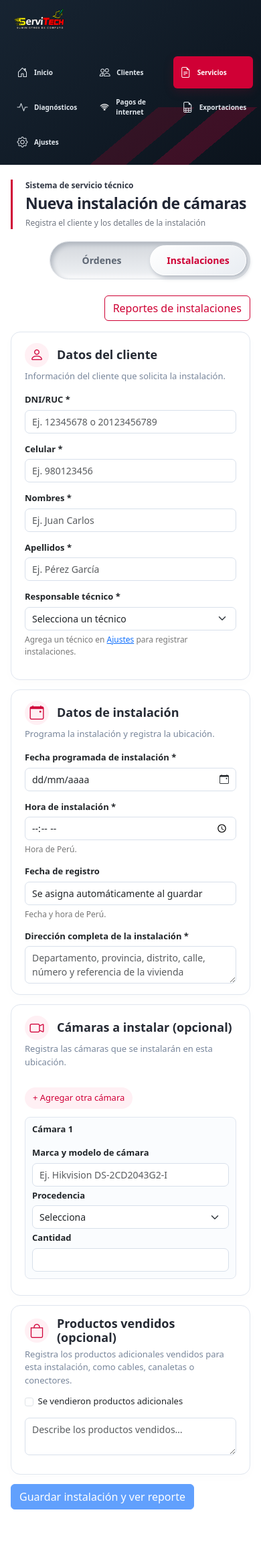
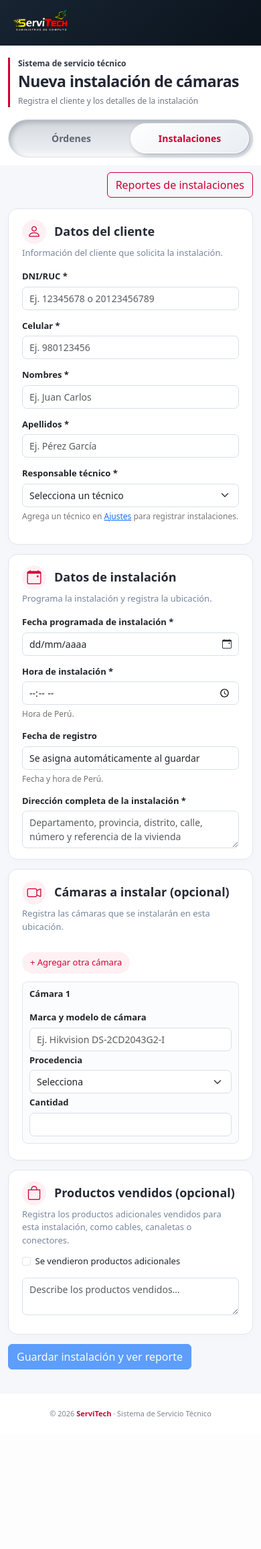
Before and after one commit to danielcallacastillo7u7-cell/sistema-servicio-tecnico, a FastAPI app: page /camaras in a window 390 px wide. Shown: the top 2312 px of the page at 67% size. After the commit the page ends 2114 px from the top, so only its background shows below. Run offline with FastAPI, Linux system fonts and the light colour scheme; data that the repository does not hold is empty.

Commit message:
Corregir diseño adaptable y abrir menú lateral desde logo ServiTech

```diff
--- /dev/null
+++ b/app/static/css/responsive-layout.css
@@ -0,0 +1,77 @@
+/* Shared breakpoints: keep the sidebar and content in the same layout mode. */
+.mobile-menu-toggle{display:none}
+@media screen{
+.app-layout{display:flex;min-width:0}
+.sidebar{position:fixed;isolation:isolate;flex-shrink:0}
+.main-content,.content-area,.topbar>div,.card,.card-body{min-width:0}
+.topbar{flex-wrap:wrap}
+.home-summary-cards{flex:1 1 550px;display:grid;grid-template-columns:repeat(3,minmax(0,1fr));min-width:0}
+.home-summary-cards .home-total{margin:0;min-width:0}
+.home-total strong,.home-total small{white-space:normal;overflow-wrap:anywhere}
+.home-total>span:last-of-type{min-width:0}
+.panel-heading{flex-wrap:wrap;gap:12px}
+.content-area .table-responsive{max-width:100%;overflow-x:auto}
+.content-area input,.content-area select,.content-area textarea{max-width:100%;min-width:0}
+.content-area .panel-card{overflow-wrap:anywhere}
+@media(max-width:1000px){
+.app-layout{display:block}
+.sidebar{position:relative;inset:auto;width:100%;min-height:0;height:auto;padding:12px 18px;display:grid;grid-template-columns:1fr auto;align-items:center;gap:10px;overflow:hidden}
+.sidebar:after{display:none}
+.sidebar .brand-logo{justify-content:flex-start;padding:0;min-width:0}
+.sidebar .brand-logo img{width:145px;height:48px}
+.mobile-menu-toggle{display:flex;align-items:center;gap:9px;min-height:44px;border:1px solid #ffffff55;border-radius:10px;background:#ffffff10;color:white;padding:8px 14px;font-weight:600}
+.sidebar .nav{grid-column:1/-1;display:grid;grid-template-columns:repeat(3,minmax(0,1fr));gap:6px!important;flex-direction:column!important;padding:8px 0}
+.sidebar .nav[hidden]{display:none!important}
+.sidebar .nav-link{min-width:0;min-height:46px;padding:10px;font-size:13px;gap:9px;white-space:normal}
+.sidebar-footer{display:none}
+.main-content{margin:0;width:100%;min-height:calc(100dvh - 72px)}
+.topbar{padding:22px 18px 16px;min-height:0;gap:18px}
+.topbar>div:first-child{flex:1 1 300px}
+.content-area{padding:12px 18px 24px;background:#f5f7fa}
+.content-area .panel-card{border:1px solid #e0e6ee;border-radius:16px;background:white;box-shadow:0 4px 18px #18233108}
+.content-area .card-body{padding:20px!important}
+.home-status-row{grid-template-columns:repeat(3,minmax(0,1fr));gap:10px}
+.home-summary-cards{flex-basis:100%;width:100%}
+.home-total>span:last-of-type{display:block}
+.home-total small{margin-top:3px}
+.utility-bar{padding:0 18px}
+.utility-search{width:100%}
+.utility-search .search-results{width:min(760px,calc(100vw - 36px))}
+.utility-account{display:none}
+.services-mode-slider{flex:0 1 300px}
+}
+@media(max-width:575px){
+.sidebar{padding:10px 12px}
+.sidebar .nav{grid-template-columns:repeat(2,minmax(0,1fr))}
+.topbar{padding:18px 12px 12px}
+.topbar h1{font-size:23px}
+.topbar>div:first-child{padding-left:12px}
+.content-area{padding:10px 12px 20px}
+.content-area .card-body{padding:16px!important}
+.home-summary-cards{grid-template-columns:1fr}
+.home-summary-cards .home-total{padding:12px;align-items:center}
+.home-status-row{grid-template-columns:repeat(2,minmax(0,1fr))}
+.home-status strong,.home-canceled strong{font-size:11px}
+.services-mode-slider{width:100%;flex-basis:100%;margin:0}
+.export-actions .btn{min-width:0}
+}
+}
+@media print{.mobile-menu-toggle{display:none!important}}
+
+.mobile-nav-drawer{position:fixed;inset:0 auto 0 0;margin:0;width:min(300px,86vw);max-width:86vw;height:100dvh;max-height:100dvh;border:0;border-radius:0 18px 18px 0;padding:20px 16px;color:#fff;background:linear-gradient(140deg,#172432,#0b131c);box-shadow:12px 0 40px #0004;overflow-y:auto}
+.mobile-nav-drawer[open]{display:flex;flex-direction:column;animation:menu-slide-in .22s ease-out}
+.mobile-nav-drawer::backdrop{background:#07111c88}
+.mobile-nav-header{display:flex;align-items:center;justify-content:space-between;gap:12px;padding-bottom:18px;margin-bottom:14px;border-bottom:1px solid #ffffff25}
+.mobile-nav-close{border:1px solid #ffffff40;background:#ffffff10;color:white;border-radius:10px;width:44px;height:44px;font-size:28px;line-height:1}
+.mobile-nav-drawer .nav{display:flex;flex-direction:column!important;gap:8px!important}
+.mobile-nav-drawer .nav-link{display:flex;align-items:center;gap:12px;min-height:48px;color:#e2e8ee;padding:12px;border-radius:9px;font-size:14px;font-weight:600}
+.mobile-nav-drawer .nav-link.active{background:#d00035;color:white}
+.mobile-nav-drawer .nav-link:hover{background:#ffffff18}
+.mobile-nav-drawer .nav-link.active:hover{background:#b9002e}
+.mobile-nav-drawer .nav-link i{font-size:21px}
+.mobile-nav-drawer .menu-alert{margin-left:auto}
+@keyframes menu-slide-in{from{transform:translateX(-100%)}to{transform:translateX(0)}}
+@media(prefers-reduced-motion:reduce){.mobile-nav-drawer[open]{animation:none}}
+@media print{.mobile-nav-drawer{display:none!important}}
+
+@media screen and (max-width:1000px){.sidebar .brand-logo{width:max-content;max-width:100%;border-radius:8px;cursor:pointer}.sidebar .brand-logo:focus-visible{outline:3px solid white;outline-offset:3px}}
--- /dev/null
+++ b/app/static/js/responsive-layout.js
@@ -0,0 +1,33 @@
+(() => {
+ const button=document.querySelector('.sidebar .brand-logo');
+ const nav=document.getElementById('appNavigation');
+ if(!button||!nav)return;
+ const small=window.matchMedia('(max-width:1000px)');
+ const drawer=document.createElement('dialog');
+ drawer.className='mobile-nav-drawer';
+ drawer.setAttribute('aria-label','Menú principal');
+ const header=document.createElement('div');header.className='mobile-nav-header';
+ const title=document.createElement('strong');title.textContent='Menú principal';
+ const close=document.createElement('button');close.type='button';close.className='mobile-nav-close';close.textContent='×';close.setAttribute('aria-label','Cerrar menú');
+ header.append(title,close);drawer.append(header);document.body.append(drawer);
+ const home=nav.parentNode;const next=nav.nextSibling;
+ let oldOverflow='';
+ function shut(){if(drawer.open)drawer.close();}
+ drawer.addEventListener('close',()=>{document.body.style.overflow=oldOverflow;if(small.matches){button.setAttribute('aria-expanded','false');button.focus();}});
+ close.addEventListener('click',shut);
+ drawer.addEventListener('click',e=>{const b=drawer.getBoundingClientRect();if(e.target===drawer&&(e.clientX>b.right||e.clientX<b.left||e.clientY<b.top||e.clientY>b.bottom))shut();});
+ button.addEventListener('click',event=>{
+   if(!small.matches)return;
+   event.preventDefault();
+   if(drawer.open){shut();return;}
+   oldOverflow=document.body.style.overflow;document.body.style.overflow='hidden';drawer.showModal();button.setAttribute('aria-expanded','true');
+ });
+ button.addEventListener('keydown',event=>{if(small.matches&&event.key===' '){event.preventDefault();button.click();}});
+ nav.addEventListener('click',e=>{if(e.target.closest('a'))shut();});
+ function sync(){
+   shut();nav.hidden=false;
+   if(small.matches){drawer.append(nav);button.setAttribute('role','button');button.setAttribute('aria-label','Abrir menú de ServiTech');button.setAttribute('aria-controls','appNavigation');button.setAttribute('aria-expanded','false');}
+   else{home.insertBefore(nav,next);['role','aria-label','aria-controls','aria-expanded'].forEach(a=>button.removeAttribute(a));}
+ }
+ small.addEventListener('change',sync);sync();
+})();
--- a/app/templates/base.html
+++ b/app/templates/base.html
@@ -14,14 +14,14 @@
     <link rel="stylesheet" href="{{ url_for('static', path='/css/interface.css') }}?v=editor-modal-20260927">
     <link rel="stylesheet" href="{{ url_for('static', path='/css/confirmaciones.css') }}?v=top-2">
     <script src="{{ url_for('static', path='/js/confirmaciones.js') }}?v=dialog-3"></script>
-<link rel="stylesheet" href="/static/css/reporte-instalacion.css?v=carta-2"><script src="/static/js/reporte-instalacion.js?v=1"></script><link rel="stylesheet" href="/static/css/servicios-selector.css?v=1"></head>
+<link rel="stylesheet" href="/static/css/reporte-instalacion.css?v=carta-2"><script src="/static/js/reporte-instalacion.js?v=1"></script><link rel="stylesheet" href="/static/css/servicios-selector.css?v=1"><link rel="stylesheet" href="/static/css/responsive-layout.css?v=3"></head>
 <body><div class="app-layout">
 <aside class="sidebar">
     <a class="brand brand-logo" href="/">
         <img src="{{ url_for('static', path='/images/logo-servitech.png') }}" alt="ServiTech - Suministros de cómputo">
     </a>
     <p class="menu-label">MENÚ PRINCIPAL</p>
-    <nav class="nav flex-column gap-2">
+    <nav id="appNavigation" aria-label="Menú principal" class="nav flex-column gap-2">
         <a class="nav-link {% if seccion == 'inicio' %}active{% endif %}" href="/"><i class="bi bi-house-door"></i> Inicio</a>
         <a class="nav-link {% if seccion == 'clientes' %}active{% endif %}" href="/clientes"><i class="bi bi-people"></i> Clientes</a>
         <a class="nav-link {% if seccion in ['ordenes', 'camaras'] %}active{% endif %}" href="/ordenes"><i class="bi bi-file-earmark-text"></i> Servicios</a>
@@ -47,5 +47,5 @@
     <section class="content-area">{% block content %}{% endblock %}</section>
     <footer class="app-footer">© 2026 <strong>ServiTech</strong> · Sistema de Servicio Técnico</footer>
 </main>
-</div><script src="{{ url_for('static', path='/js/app.js') }}?v=confirmacion-20260926"></script><script src="{{ url_for('static', path='/js/cliente-documento.js') }}?v=confirmacion-20260926"></script><script src="{{ url_for('static', path='/js/orden-equipos.js') }}?v=productos-multiples-20260928"></script></body>
+</div><script src="{{ url_for('static', path='/js/app.js') }}?v=confirmacion-20260926"></script><script src="{{ url_for('static', path='/js/cliente-documento.js') }}?v=confirmacion-20260926"></script><script src="{{ url_for('static', path='/js/orden-equipos.js') }}?v=productos-multiples-20260928"></script><script src="/static/js/responsive-layout.js?v=3"></script></body>
 </html>
```
